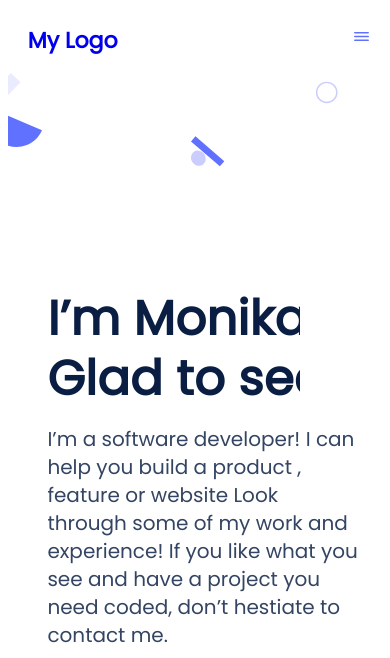
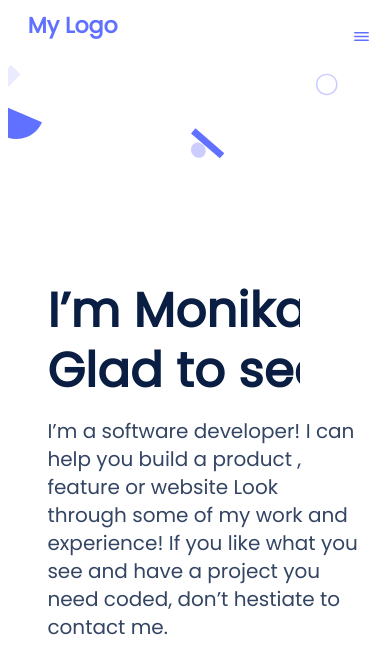
Before and after one commit to monika-soam/monika-soam.github.io, a website: page index.html in a window 390 px wide. Shown: the top 658 px of the page. Drawn offline with Linux system fonts and the light colour scheme.

Commit message:
change h4 to h1 into the main section and remove h1 from logo

```diff
--- a/index.html
+++ b/index.html
@@ -25,7 +25,7 @@
 <body>
   <div class="page">
     <header class="header">
-      <h1><a href="#">My Logo</a></h1>
+      <a class="my_logo" href="#">My Logo</a>
       <nav class="nav_bar">
         <ul>
           <li class="link"><a href="#portfolio">Portfolio</a></li>
--- a/style.css
+++ b/style.css
@@ -29,7 +29,7 @@ header {
   padding: 2%;
 }
 
-header h1 {
+.my_logo {
   font-size: 18px;
   line-height: 20px;
   color: #6070ff;
@@ -497,7 +497,7 @@ input:invalid {
     width: 30%;
   }
 
-  .header h1 {
+  .my_logo {
     font-size: 22px;
   }
 
```
